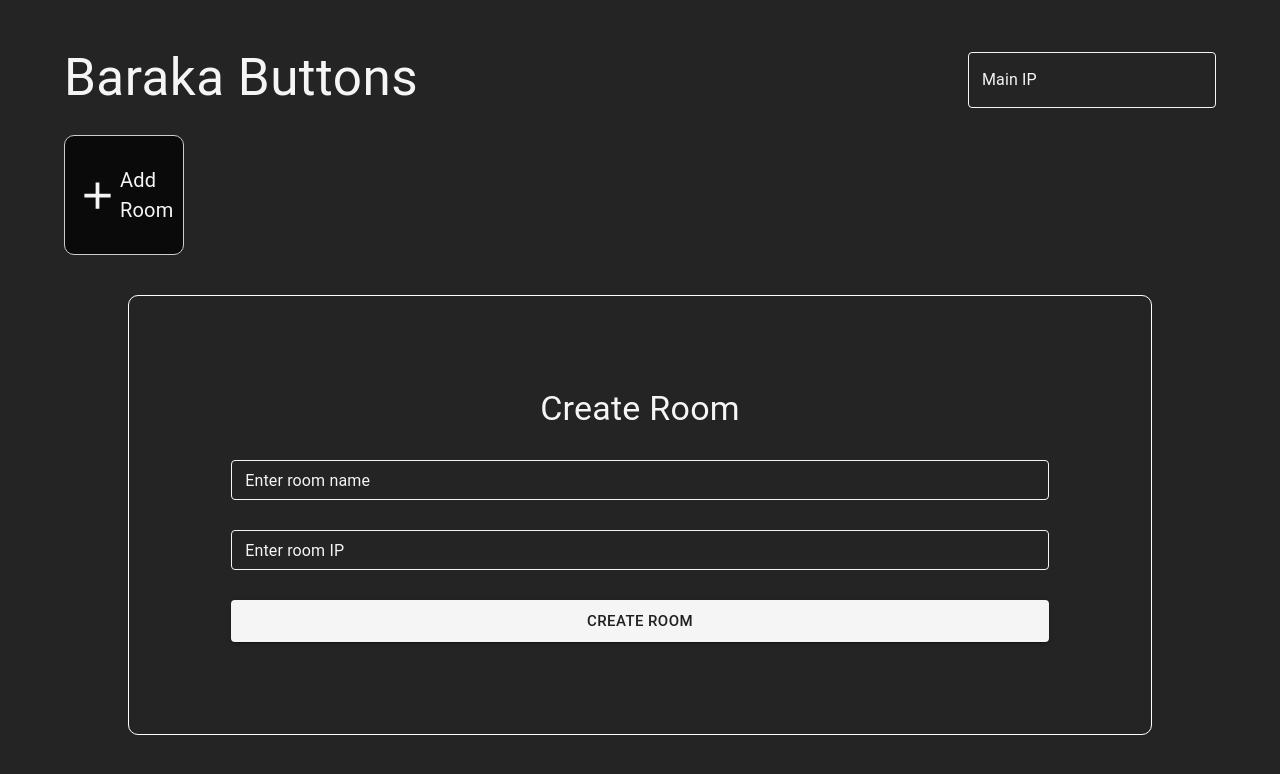
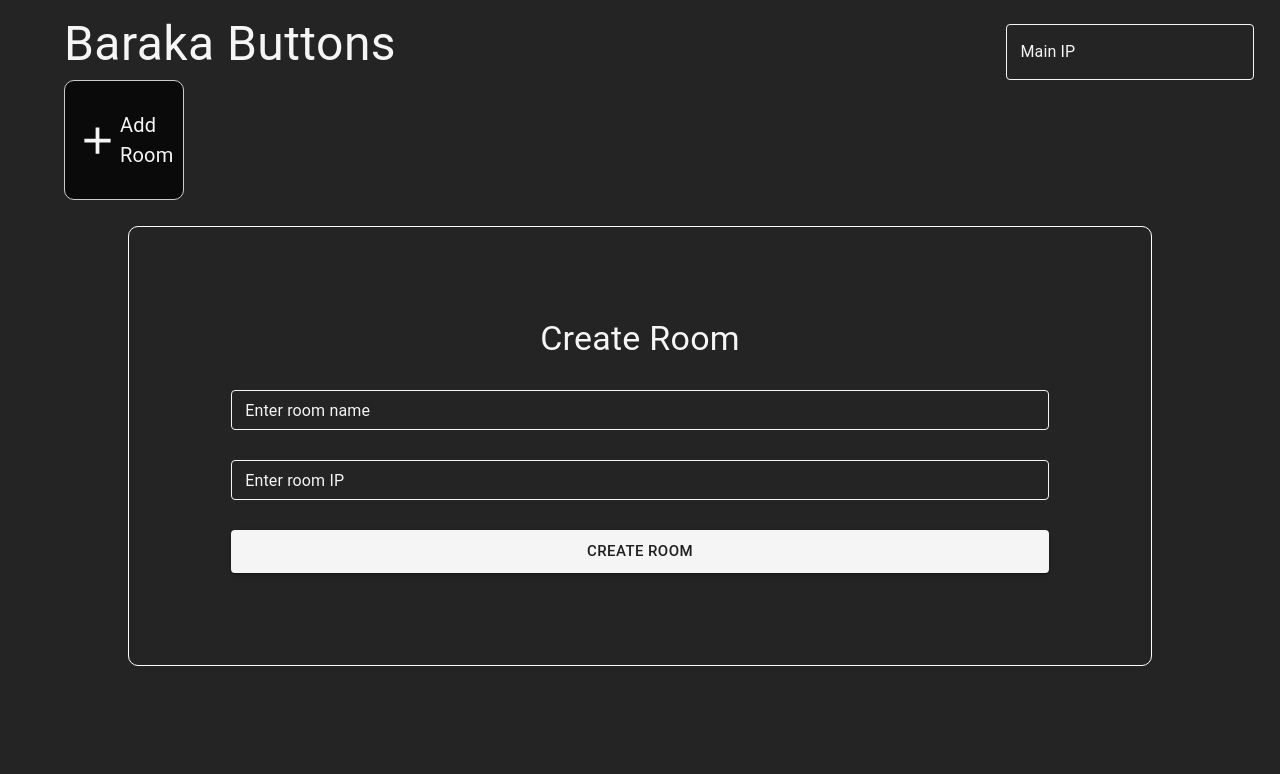
Before and after one commit to kemalilketuna/BarakaButtons, a React (Vite) app: page / in a window 1280 px wide. Shown: the top 774 px of the page. Built offline with nearby package versions, Linux system fonts and the light colour scheme.

Commit message:
ui update

```diff
--- a/src/components/MainContent.tsx
+++ b/src/components/MainContent.tsx
@@ -37,15 +37,16 @@ const MainContent = () => {
     }, [dispatch]);
 
     return (
-        <Box sx={{ padding: '5vw', paddingTop: '2vw', paddingBottom: '2vw', width: '100vw', height: '100vh', display: 'flex', flexDirection: 'column', justifyContent: 'space-evenly' }}>
+        <Box sx={{ padding: '5vw', paddingTop: '1vh', paddingBottom: '1vh', width: '100vw', height: '100vh', display: 'flex', flexDirection: 'column', justifyContent: 'start' }}>
             {/* Title */}
-            <Box sx={{ display: 'flex', flexDirection: 'row', justifyContent: 'space-between', width: '100%' }}>
-                <Typography fontSize="4vw">Baraka Buttons</Typography>
-                <Box sx={{ paddingTop: '1vw', paddingBottom: '1vw' }}>
-                    <MainIPField />
-                </Box>
+            <Box sx={{ position: 'absolute', top: '3vh', right: '2vw' }}>
+                <MainIPField />
             </Box>
+            <Typography fontSize="3rem">Baraka Buttons</Typography>
+
+            {/* Room Buttons */}
             <RoomButtonGroup />
+
             {/* Dashboard */}
             <Box sx={{ display: 'flex', justifyContent: 'center', paddingBottom: '2vw' }}>
                 <Dashboard />
--- a/src/components/RoomController.tsx
+++ b/src/components/RoomController.tsx
@@ -122,7 +122,7 @@ const StartGameWidget = ({ room }: { room: Room }) => {
     };
 
     return (
-        <Box display="flex" flexDirection="column" width="100%" gap="20px">
+        <Box display="flex" flexDirection="column" width="100%" gap="20px" height="fit-content">
             <Box display="flex" flexDirection="row" width="100%" gap="20px" justifyContent="space-evenly">
                 <StyledTextField label="Player1 Name" sx={{ width: '30%' }} value={player1.name} onChange={(e) => updatePlayerName(0, 'name', e.target.value)} />
                 <StyledTextField label="Player1 Surname" sx={{ width: '30%' }} value={player1.surname} onChange={(e) => updatePlayerSurname(0, 'surname', e.target.value)} />
```
Also changed, not shown: 2 other files (tests, documents, lock files or other folders).
